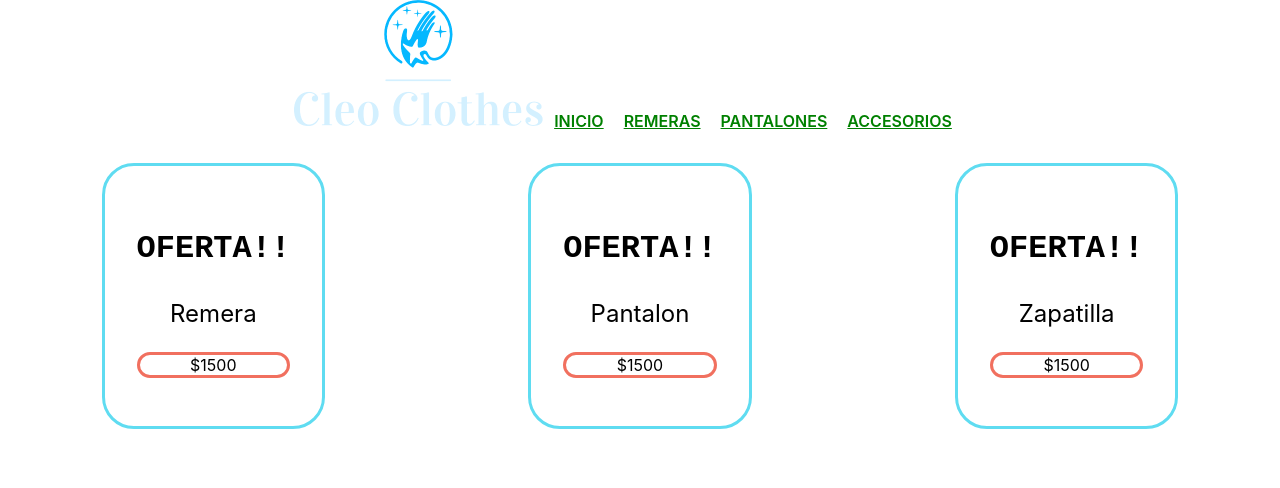
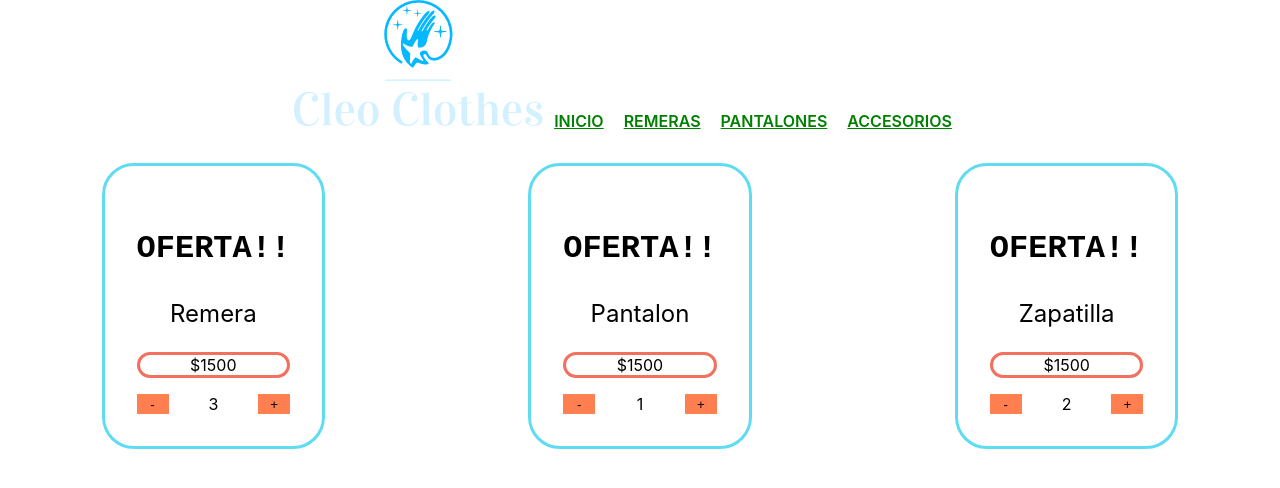
Before and after one commit to DebMS/clase2RJ, a React (Create React App) app: page / in a window 1280 px wide. Shown: the top 488 px of the page. Built offline with nearby package versions, Linux system fonts and the light colour scheme; some icons are missing.

Commit message:
desafio complementos 2

```diff
--- a/src/App.js
+++ b/src/App.js
@@ -12,16 +12,22 @@ function App() {
           greeting="OFERTA!!"
           producto="Remera"
           precio="$1500"
+          stock={20}
+          initial={3}
         />
         <ItemListContainer
           greeting="OFERTA!!"
           producto="Pantalon"
           precio="$1500"
+          stock={30}
+          initial={1}
         />
         <ItemListContainer
           greeting="OFERTA!!"
           producto="Zapatilla"
           precio="$1500"
+          stock={10}
+          initial={2}
         />
       </div>
     </>
--- /dev/null
+++ b/src/components/ItemCount.js
@@ -0,0 +1,18 @@
+import React from "react";
+
+const ItemCount = (props) => {
+  const { stock, initial, onAdd } = props;
+  return (
+    <div className="contadorProductos">
+      <button className="decrementar" onClick={(e) => onAdd(e, initial, stock)}>
+        -
+      </button>
+      <span>{initial}</span>
+      <button className="aumentar" onClick={(e) => onAdd(e, initial, stock)}>
+        +
+      </button>
+    </div>
+  );
+};
+
+export default ItemCount;
--- a/src/components/ItemListContainer.js
+++ b/src/components/ItemListContainer.js
@@ -1,10 +1,30 @@
+import React, { useState } from "react";
+import ItemCount from "./ItemCount";
 import "./components.css";
 const ItemListContainer = (props) => {
+  const [contador, setContador] = useState(props.initial);
+  const onAdd = (e, count, stock) => {
+    if (e.target.matches(".aumentar")) {
+      if (count <= stock - 1) {
+        setContador(contador + 1);
+      }
+    }
+    if (e.target.matches(".decrementar")) {
+      if (count >= 2) {
+        setContador(contador - 1);
+      }
+    }
+  };
   return (
     <div className="oferta__contenedor">
       <p className="oferta">{props.greeting}</p>
       <p className="producto">{props.producto}</p>
       <p className="precio">{props.precio}</p>
+      <ItemCount
+        initial={contador}
+        stock={props.stock}
+        onAdd={onAdd}
+      ></ItemCount>
     </div>
   );
 };
--- a/src/components/components.css
+++ b/src/components/components.css
@@ -22,3 +22,20 @@
   border-radius: 1rem;
   border: solid rgb(241, 112, 95);
 }
+
+.contadorProductos {
+  display: flex;
+  justify-content: space-between;
+}
+.aumentar {
+  background-color: coral;
+  border: none;
+  cursor: pointer;
+  width: 2rem;
+}
+.decrementar {
+  background-color: coral;
+  border: none;
+  cursor: pointer;
+  width: 2rem;
+}
```
